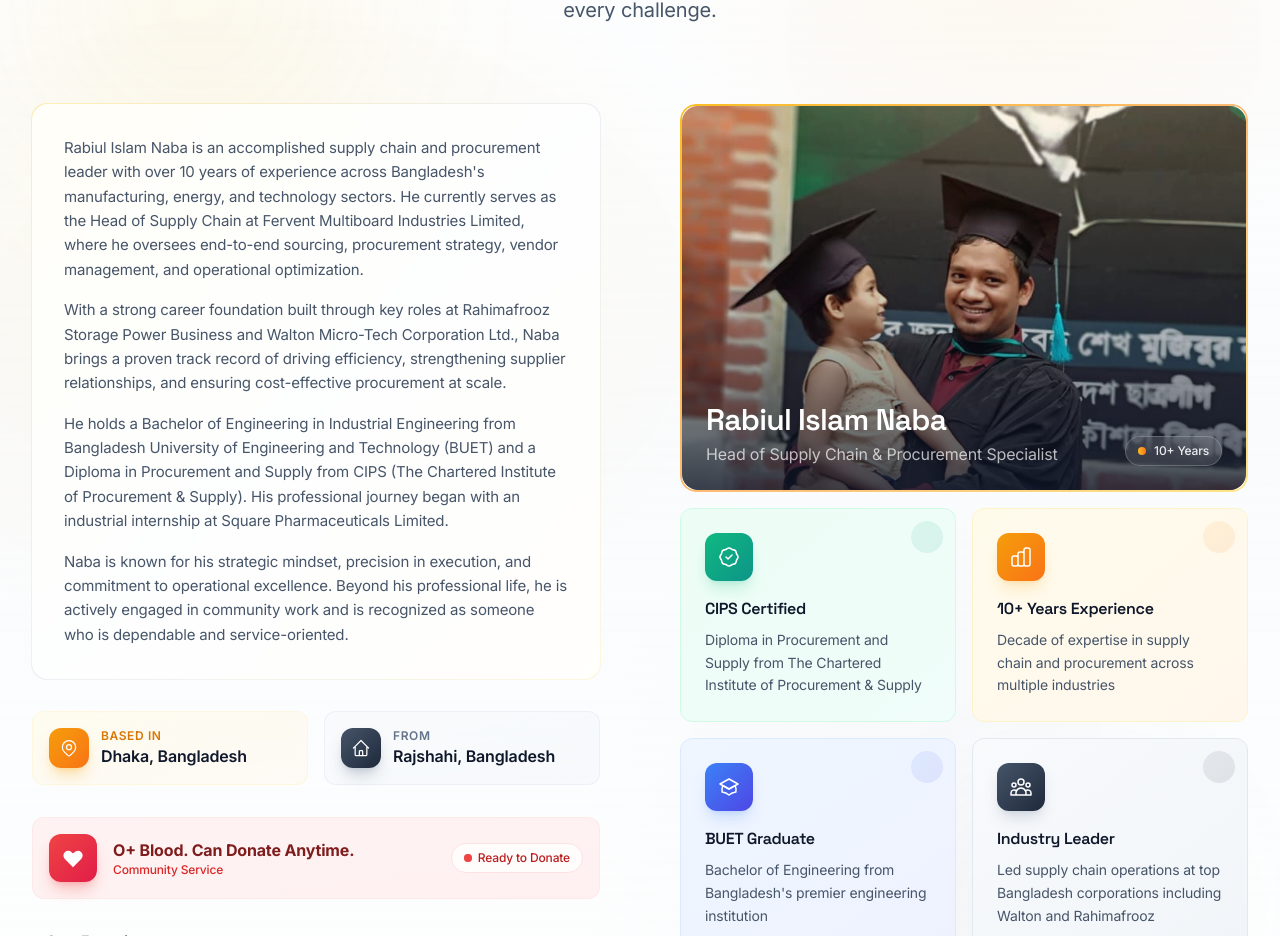
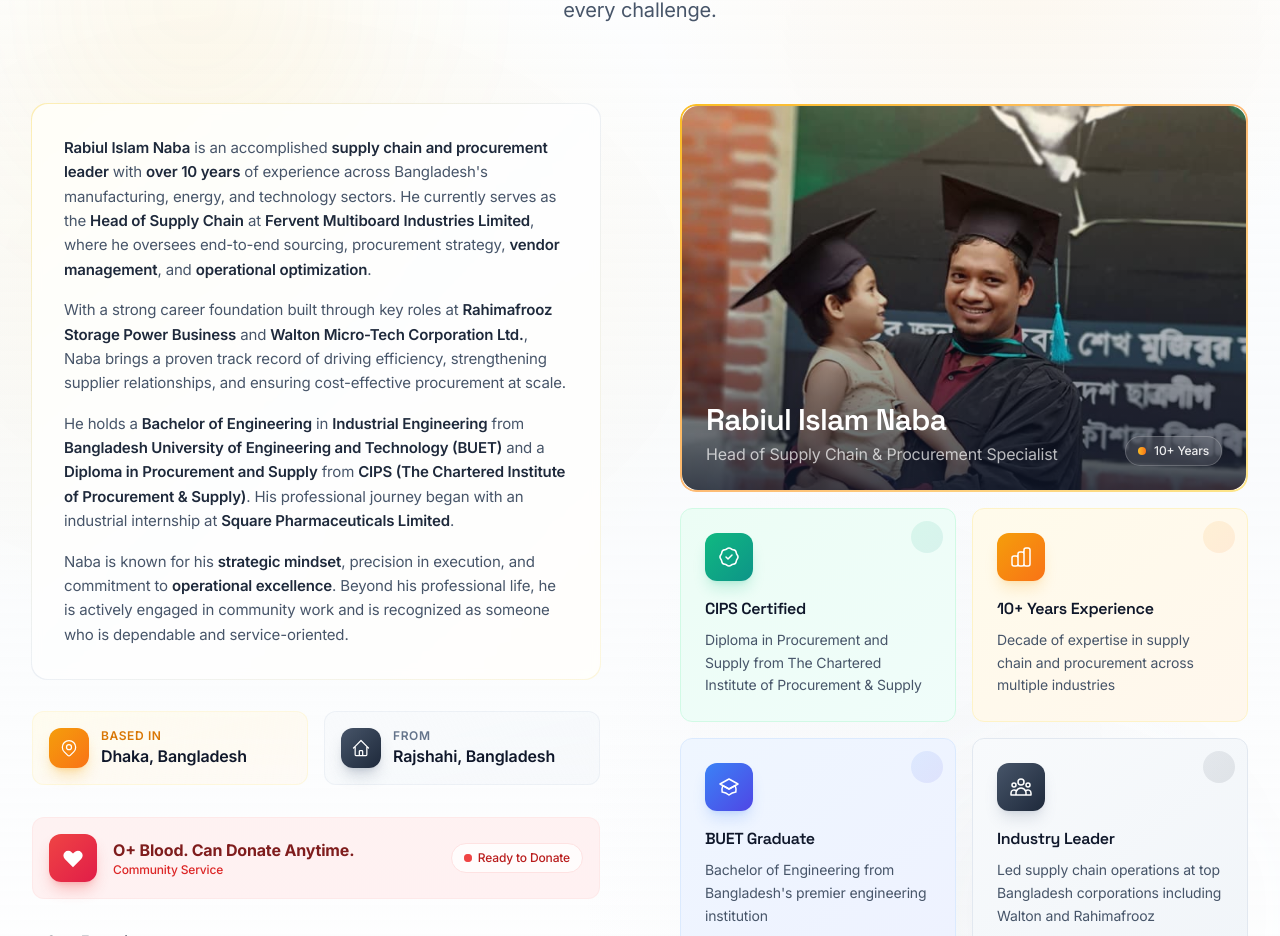
Before and after one commit to mejba13/naba-portfolio-nextjs, a Next.js app: page / in a window 1280 px wide. Shown: the part 1231-2167 px from the top of the page. Built offline with nearby package versions, Linux system fonts and the light colour scheme.

Commit message:
feat: highlight key terms in about section bio text

```diff
--- a/src/components/sections/About.tsx
+++ b/src/components/sections/About.tsx
@@ -62,6 +62,62 @@ const achievementGradients = [
   { bg: 'from-blue-500 to-indigo-600', light: 'from-blue-50 to-indigo-50', border: 'border-blue-100', text: 'text-blue-600', shadow: 'shadow-blue-500/20' },
   { bg: 'from-slate-600 to-slate-800', light: 'from-slate-50 to-slate-100', border: 'border-slate-200', text: 'text-slate-600', shadow: 'shadow-slate-500/20' },
 ]
+
+// Keywords to highlight in the bio
+const highlightKeywords = [
+  'Rabiul Islam Naba',
+  'Head of Supply Chain',
+  'Fervent Multiboard Industries Limited',
+  'Bangladesh University of Engineering and Technology (BUET)',
+  'BUET',
+  'Bachelor of Engineering',
+  'Industrial Engineering',
+  'Diploma in Procurement and Supply',
+  'CIPS (The Chartered Institute of Procurement & Supply)',
+  'CIPS',
+  'Rahimafrooz Storage Power Business',
+  'Walton Micro-Tech Corporation Ltd.',
+  'Square Pharmaceuticals Limited',
+  'supply chain and procurement leader',
+  '10 years of experience',
+  'over 10 years',
+  'strategic sourcing',
+  'vendor management',
+  'operational optimization',
+  'strategic mindset',
+  'operational excellence',
+]
+
+// Function to highlight keywords in text
+function highlightText(text: string): JSX.Element[] {
+  // Sort keywords by length (longest first) to avoid partial matches
+  const sortedKeywords = [...highlightKeywords].sort((a, b) => b.length - a.length)
+
+  // Create a regex pattern that matches any of the keywords (case insensitive)
+  const pattern = new RegExp(
+    `(${sortedKeywords.map(k => k.replace(/[.*+?^${}()|[\]\\]/g, '\\$&')).join('|')})`,
+    'gi'
+  )
+
+  // Split text by the pattern while keeping the matches
+  const parts = text.split(pattern)
+
+  return parts.map((part, index) => {
+    // Check if this part matches any keyword (case insensitive)
+    const isKeyword = sortedKeywords.some(
+      keyword => keyword.toLowerCase() === part.toLowerCase()
+    )
+
+    if (isKeyword) {
+      return (
+        <span key={index} className="font-semibold text-slate-800">
+          {part}
+        </span>
+      )
+    }
+    return <span key={index}>{part}</span>
+  })
+}
 
 export function About() {
   return (
@@ -160,7 +216,7 @@ export function About() {
               <div className="relative bg-white/90 backdrop-blur-sm rounded-2xl p-6 sm:p-8">
                 {personalInfo.fullBio.split('\n\n').map((paragraph, index) => (
                   <p key={index} className="text-slate-600 leading-relaxed mb-4 last:mb-0 text-[15px]">
-                    {paragraph}
+                    {highlightText(paragraph)}
                   </p>
                 ))}
               </div>
```
